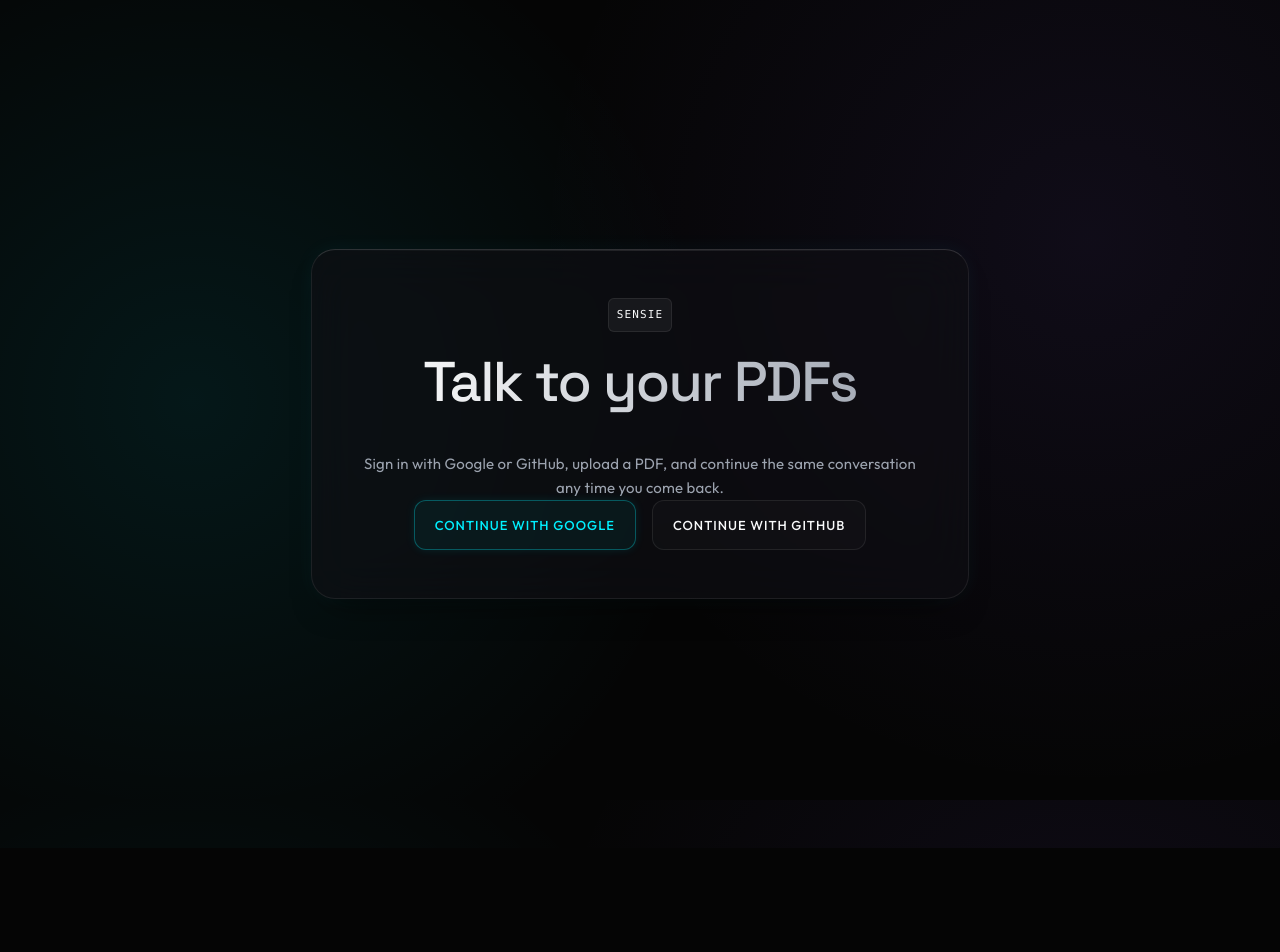
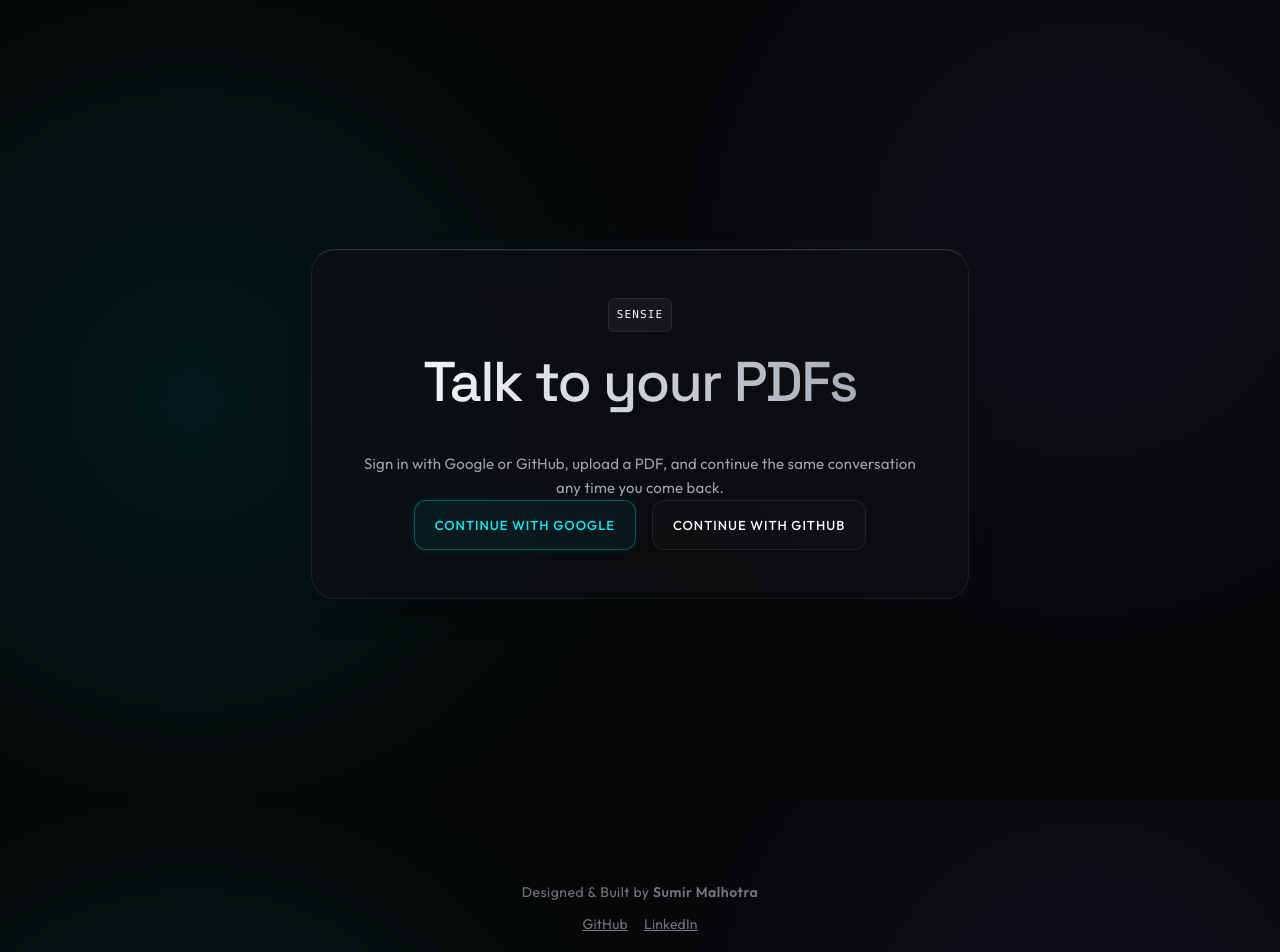
Before and after one commit to dev-sumir/sensei, a React (Vite) app in the folder frontend/: page / in a window 1280 px wide. Shown: the top 952 px of the page. Before the commit the page ends 848 px from the top, so only its background shows below. Built offline with nearby package versions, Linux system fonts and the light colour scheme; no server answers.

Commit message:
Add footer with creator links to auth page

```diff
--- a/frontend/src/pages/AuthPage.tsx
+++ b/frontend/src/pages/AuthPage.tsx
@@ -5,6 +5,7 @@ type AuthPageProps = {
 
 export function AuthPage({ loadingProvider = null, onSignIn }: AuthPageProps) {
   return (
+    <>
     <main className="auth-page">
       <section className="auth-card">
         <span className="badge">Sensie</span>
@@ -33,5 +34,15 @@ export function AuthPage({ loadingProvider = null, onSignIn }: AuthPageProps) {
         </div>
       </section>
     </main>
+    <footer style={{ padding: '32px', textAlign: 'center', color: 'var(--text)', fontSize: '14px', opacity: 0.7 }}>
+      <p style={{ margin: 0, letterSpacing: '0.5px' }}>
+        Designed & Built by <strong>Sumir Malhotra</strong>
+      </p>
+      <div style={{ marginTop: '8px', display: 'flex', gap: '16px', justifyContent: 'center' }}>
+        <a href="https://github.com/dev-sumir" target="_blank" rel="noreferrer" style={{ color: 'inherit', textDecoration: 'underline' }}>GitHub</a>
+        <a href="https://www.linkedin.com/in/sumir-malhotra/" target="_blank" rel="noreferrer" style={{ color: 'inherit', textDecoration: 'underline' }}>LinkedIn</a>
+      </div>
+    </footer>
+    </>
   )
 }
```
